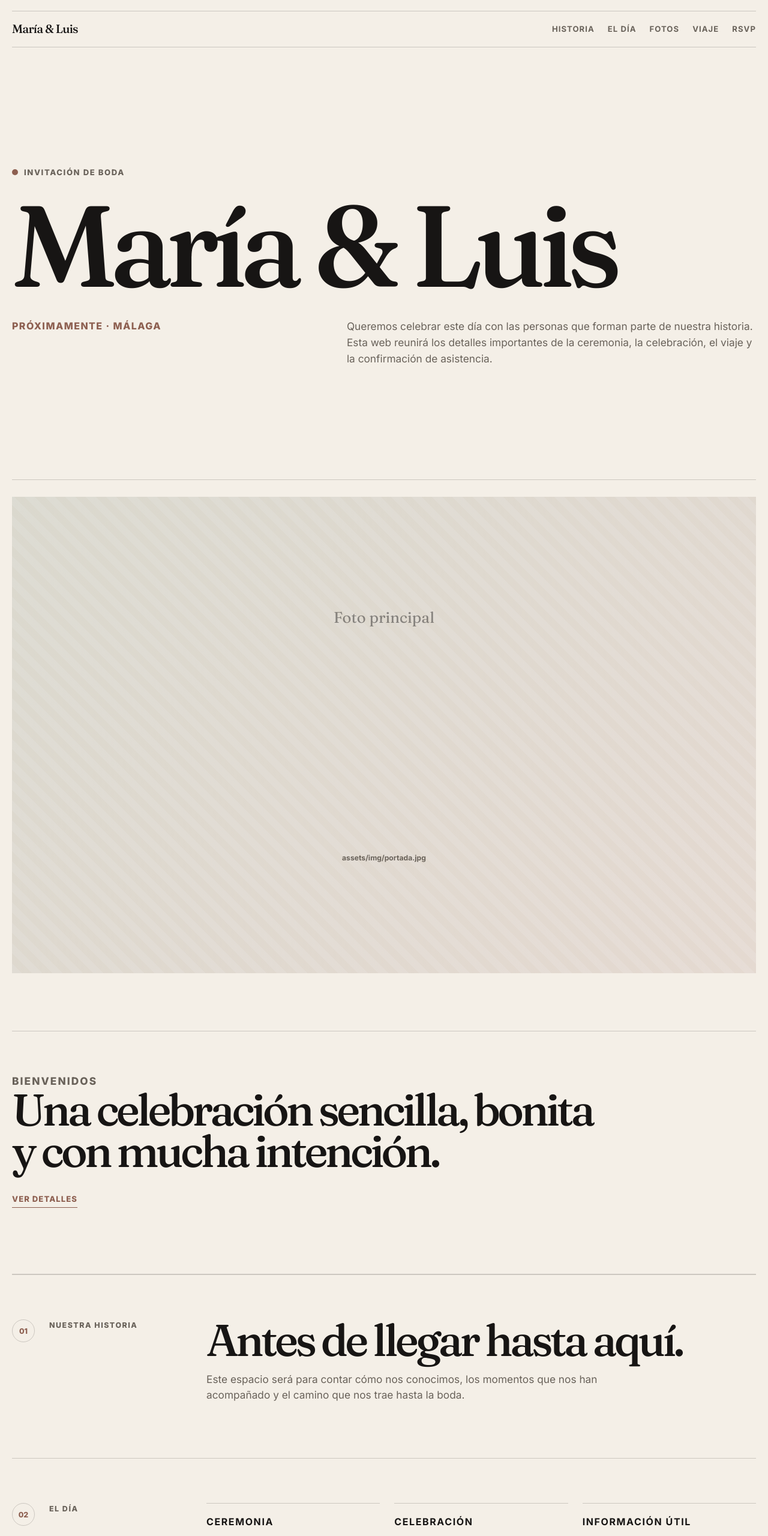
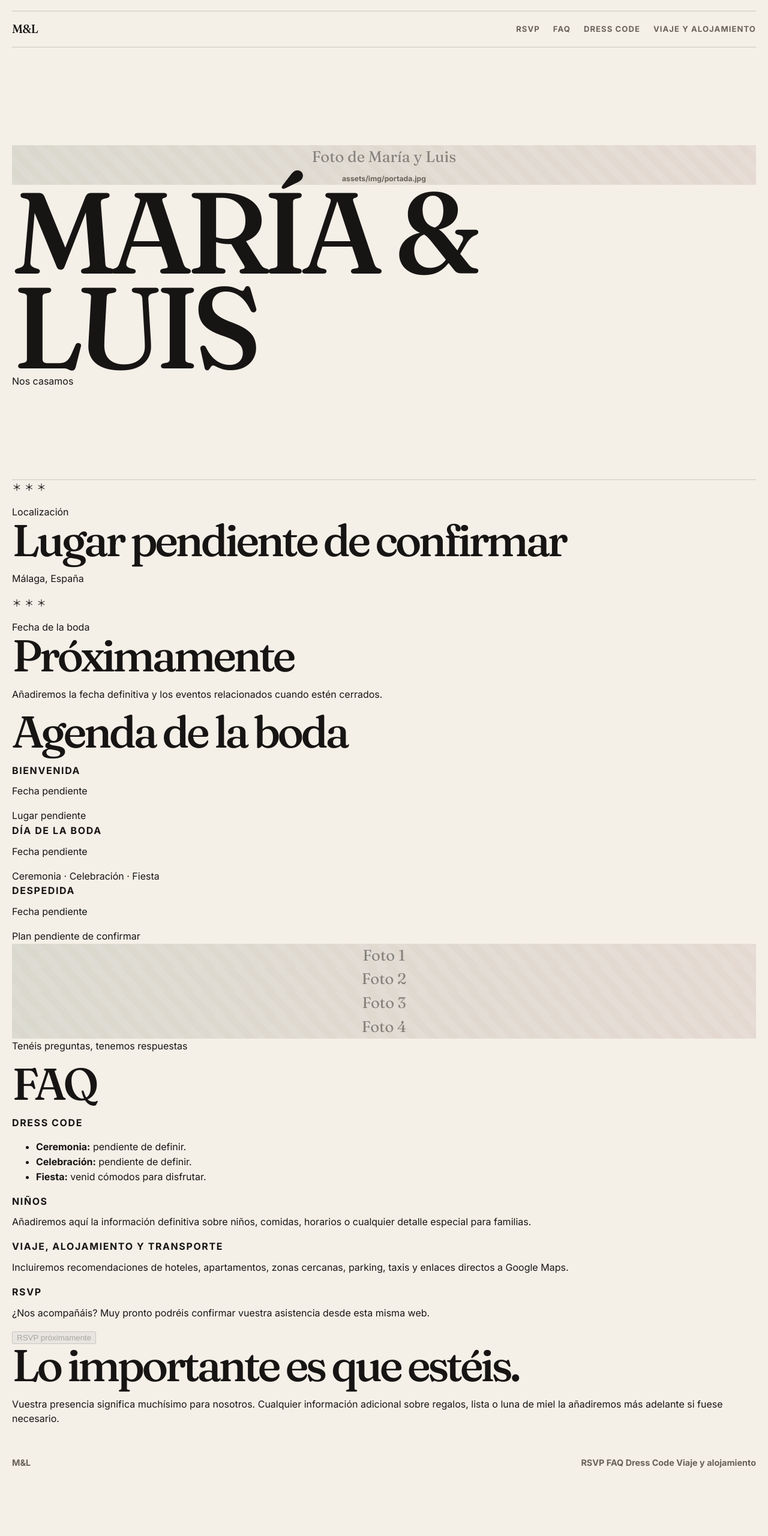
Before and after one commit to jburez/boda-maria-luis, a plain HTML site: page index.html in a window 1280 px wide. Shown: the top 2560 px of the page at 60% size. After the commit the page ends 2483 px from the top, so only its background shows below. Drawn offline with Linux system fonts and the light colour scheme.

Commit message:
Imita referencia Claudia and Marijn en diseño alternativo

```diff
--- a/index.html
+++ b/index.html
@@ -4,120 +4,130 @@
   <meta charset="utf-8" />
   <meta name="viewport" content="width=device-width, initial-scale=1" />
   <title>María & Luis | Nuestra boda</title>
-  <meta name="description" content="Invitación digital de la boda de María y Luis: historia, ceremonia, celebración, alojamientos, ubicación y confirmación de asistencia." />
-  <meta name="theme-color" content="#f4efe7" />
+  <meta name="description" content="Invitación digital de la boda de María y Luis: localización, fecha, agenda, preguntas frecuentes, viaje y confirmación de asistencia." />
+  <meta name="theme-color" content="#efe7d8" />
   <link rel="preconnect" href="https://fonts.googleapis.com">
   <link rel="preconnect" href="https://fonts.gstatic.com" crossorigin>
-  <link href="https://fonts.googleapis.com/css2?family=Fraunces:opsz,wght@9..144,400;9..144,500;9..144,650&family=Inter:wght@400;500;600;700;800&display=swap" rel="stylesheet">
+  <link href="https://fonts.googleapis.com/css2?family=Inter:wght@400;500;600;700;800;900&family=Playfair+Display:wght@500;600;700;800&display=swap" rel="stylesheet">
   <link rel="stylesheet" href="styles.css" />
 </head>
 <body>
   <header class="site-header" id="inicio">
     <nav class="nav" aria-label="Navegación principal">
-      <a class="brand" href="#inicio">María & Luis</a>
-      <button class="nav-toggle" aria-label="Abrir menú" aria-expanded="false">Menu</button>
+      <a class="brand" href="#inicio">M&L</a>
+      <button class="nav-toggle" aria-label="Abrir menú" aria-expanded="false">Menú</button>
       <div class="nav-links">
-        <a href="#historia">Historia</a>
-        <a href="#dia">El día</a>
-        <a href="#galeria">Fotos</a>
-        <a href="#viaje">Viaje</a>
         <a href="#rsvp">RSVP</a>
+        <a href="#faq">FAQ</a>
+        <a href="#dress-code">Dress Code</a>
+        <a href="#viaje">Viaje y alojamiento</a>
       </div>
     </nav>
 
     <section class="hero section-shell reveal">
-      <p class="dot-line"><span></span> Invitación de boda</p>
-      <h1>María & Luis</h1>
-      <div class="hero-bottom">
-        <p class="hero-date">Próximamente · Málaga</p>
-        <p class="hero-text">Queremos celebrar este día con las personas que forman parte de nuestra historia. Esta web reunirá los detalles importantes de la ceremonia, la celebración, el viaje y la confirmación de asistencia.</p>
+      <div class="hero-photo photo-placeholder">
+        <span>Foto de María y Luis</span>
+        <small>assets/img/portada.jpg</small>
+      </div>
+
+      <div class="hero-title">
+        <h1>MARÍA &<br>LUIS</h1>
+        <p>Nos casamos</p>
       </div>
     </section>
   </header>
 
   <main>
-    <section class="feature section-shell reveal" aria-label="Foto principal">
-      <div class="feature-image photo-placeholder">
-        <span>Foto principal</span>
-        <small>assets/img/portada.jpg</small>
+    <section class="wedding-basics section-shell reveal" aria-label="Datos principales de la boda">
+      <article>
+        <p class="rule">＊ ＊ ＊</p>
+        <span>Localización</span>
+        <h2>Lugar pendiente de confirmar</h2>
+        <p>Málaga, España</p>
+      </article>
+      <article>
+        <p class="rule">＊ ＊ ＊</p>
+        <span>Fecha de la boda</span>
+        <h2>Próximamente</h2>
+        <p>Añadiremos la fecha definitiva y los eventos relacionados cuando estén cerrados.</p>
+      </article>
+    </section>
+
+    <section class="schedule section-shell" id="dia">
+      <div class="section-title reveal">
+        <h2>Agenda de la boda</h2>
+      </div>
+      <div class="schedule-list">
+        <article class="reveal">
+          <h3>Bienvenida</h3>
+          <p>Fecha pendiente</p>
+          <span>Lugar pendiente</span>
+        </article>
+        <article class="reveal">
+          <h3>Día de la boda</h3>
+          <p>Fecha pendiente</p>
+          <span>Ceremonia · Celebración · Fiesta</span>
+        </article>
+        <article class="reveal">
+          <h3>Despedida</h3>
+          <p>Fecha pendiente</p>
+          <span>Plan pendiente de confirmar</span>
+        </article>
       </div>
     </section>
 
-    <section class="statement section-shell reveal">
-      <p class="section-label">Bienvenidos</p>
-      <h2>Una celebración sencilla, bonita y con mucha intención.</h2>
-      <a class="text-button" href="#dia">Ver detalles</a>
+    <section class="image-strip section-shell reveal" id="galeria" aria-label="Galería de fotos">
+      <div class="photo-placeholder"><span>Foto 1</span></div>
+      <div class="photo-placeholder"><span>Foto 2</span></div>
+      <div class="photo-placeholder"><span>Foto 3</span></div>
+      <div class="photo-placeholder"><span>Foto 4</span></div>
     </section>
 
-    <section class="index-list section-shell" id="historia">
-      <article class="index-row reveal">
-        <div class="row-meta"><span>01</span><p>Nuestra historia</p></div>
-        <div class="row-content">
-          <h2>Antes de llegar hasta aquí.</h2>
-          <p>Este espacio será para contar cómo nos conocimos, los momentos que nos han acompañado y el camino que nos trae hasta la boda.</p>
-        </div>
-      </article>
+    <section class="faq section-shell" id="faq">
+      <div class="section-title reveal">
+        <p>Tenéis preguntas, tenemos respuestas</p>
+        <h2>FAQ</h2>
+      </div>
 
-      <article class="index-row reveal" id="dia">
-        <div class="row-meta"><span>02</span><p>El día</p></div>
-        <div class="row-content details-grid">
-          <div>
-            <h3>Ceremonia</h3>
-            <p>Hora y lugar pendientes. Añadiremos dirección exacta, indicaciones y hora recomendada de llegada.</p>
-          </div>
-          <div>
-            <h3>Celebración</h3>
-            <p>Cocktail, cena y fiesta. Aquí iremos incorporando horarios y cualquier detalle importante.</p>
-          </div>
-          <div>
-            <h3>Información útil</h3>
-            <p>Dress code, transporte, parking, taxis o recomendaciones para que todo sea más fácil.</p>
-          </div>
-        </div>
-      </article>
+      <div class="faq-list">
+        <article class="reveal" id="dress-code">
+          <h3>Dress Code</h3>
+          <ul>
+            <li><strong>Ceremonia:</strong> pendiente de definir.</li>
+            <li><strong>Celebración:</strong> pendiente de definir.</li>
+            <li><strong>Fiesta:</strong> venid cómodos para disfrutar.</li>
+          </ul>
+        </article>
+        <article class="reveal">
+          <h3>Niños</h3>
+          <p>Añadiremos aquí la información definitiva sobre niños, comidas, horarios o cualquier detalle especial para familias.</p>
+        </article>
+        <article class="reveal" id="viaje">
+          <h3>Viaje, alojamiento y transporte</h3>
+          <p>Incluiremos recomendaciones de hoteles, apartamentos, zonas cercanas, parking, taxis y enlaces directos a Google Maps.</p>
+        </article>
+        <article class="reveal" id="rsvp">
+          <h3>RSVP</h3>
+          <p>¿Nos acompañáis? Muy pronto podréis confirmar vuestra asistencia desde esta misma web.</p>
+          <button class="rsvp-button" disabled>RSVP próximamente</button>
+        </article>
+      </div>
+    </section>
 
-      <article class="index-row reveal" id="galeria">
-        <div class="row-meta"><span>03</span><p>Álbum</p></div>
-        <div class="row-content">
-          <h2>Fotos para ir llenando esta historia.</h2>
-          <div class="gallery-grid">
-            <div class="photo-placeholder tall"><span>Foto 1</span></div>
-            <div class="photo-placeholder"><span>Foto 2</span></div>
-            <div class="photo-placeholder"><span>Foto 3</span></div>
-          </div>
-        </div>
-      </article>
-
-      <article class="index-row reveal" id="viaje">
-        <div class="row-meta"><span>04</span><p>Viaje</p></div>
-        <div class="row-content split-content">
-          <div>
-            <h2>Cómo llegar y dónde quedarse.</h2>
-            <p>Cuando tengamos las direcciones cerradas, añadiremos enlaces directos a Google Maps y recomendaciones de alojamiento cercanas.</p>
-            <a class="text-button" href="https://www.google.com/maps" target="_blank" rel="noopener">Abrir Google Maps</a>
-          </div>
-          <ul class="note-list">
-            <li><span>Mapa</span> Enlaces a ceremonia y celebración.</li>
-            <li><span>Alojamientos</span> Hoteles, apartamentos y zonas recomendadas.</li>
-            <li><span>Transporte</span> Aparcamiento, taxis o indicaciones especiales.</li>
-          </ul>
-        </div>
-      </article>
-
-      <article class="index-row reveal" id="rsvp">
-        <div class="row-meta"><span>05</span><p>Confirmación</p></div>
-        <div class="row-content rsvp-content">
-          <h2>¿Nos acompañáis?</h2>
-          <p>El formulario de confirmación será el último componente que implementaremos. De momento dejamos este espacio preparado.</p>
-          <button class="text-button disabled" disabled>Formulario próximamente</button>
-        </div>
-      </article>
+    <section class="registry section-shell reveal">
+      <h2>Lo importante es que estéis.</h2>
+      <p>Vuestra presencia significa muchísimo para nosotros. Cualquier información adicional sobre regalos, lista o luna de miel la añadiremos más adelante si fuese necesario.</p>
     </section>
   </main>
 
   <footer class="footer section-shell">
-    <p>María & Luis · Con todo nuestro cariño</p>
-    <a href="#inicio">Volver arriba</a>
+    <a href="#inicio">M&L</a>
+    <div>
+      <a href="#rsvp">RSVP</a>
+      <a href="#faq">FAQ</a>
+      <a href="#dress-code">Dress Code</a>
+      <a href="#viaje">Viaje y alojamiento</a>
+    </div>
   </footer>
 
   <script src="app.js"></script>
```
